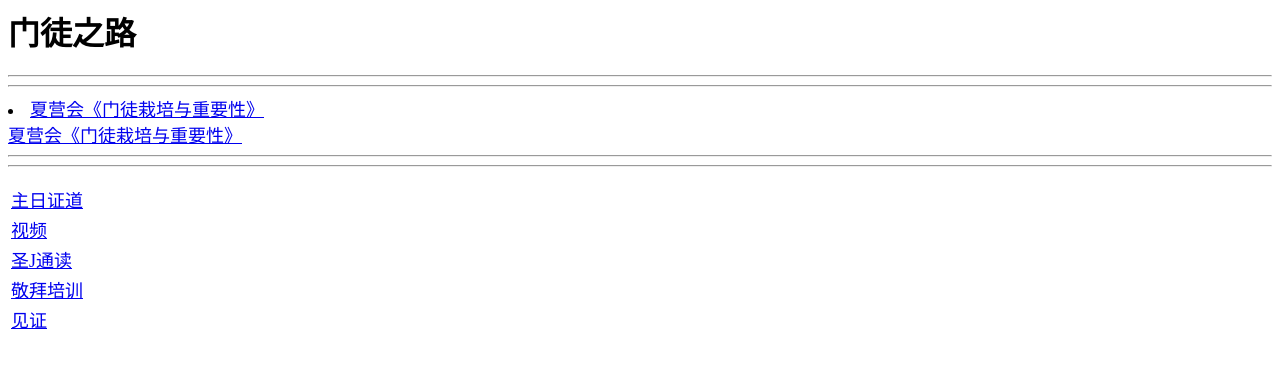
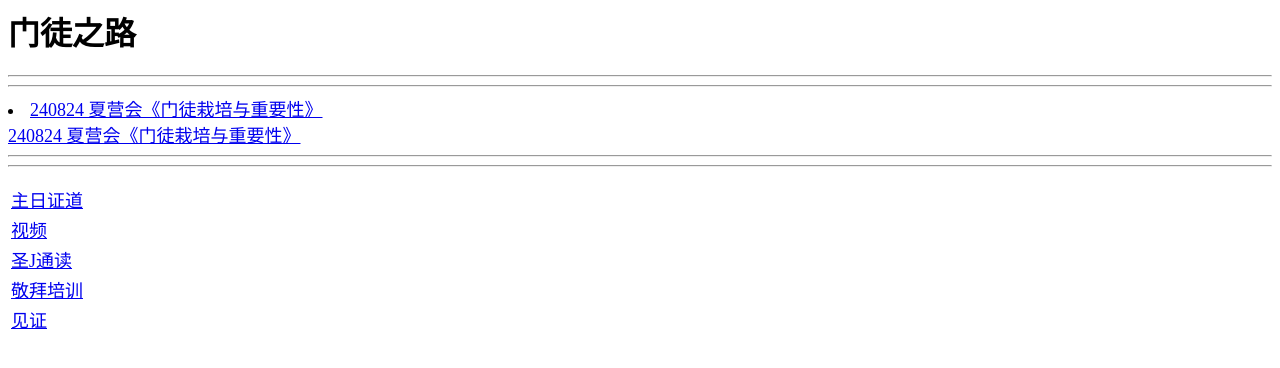
Before and after one commit to NCCChurch/disciple, a plain HTML site: page index.html in a window 1280 px wide. Drawn offline with Linux system fonts and the light colour scheme.

Commit message:
Update index.html

```diff
--- a/index.html
+++ b/index.html
@@ -10,10 +10,10 @@
 <h1>门徒之路</h1>
 
 <hr><hr>
-	<li><font size="4"><a href="./240824.html">夏营会《门徒栽培与重要性》</a></font></li>
+	<li><font size="4"><a href="./240824.html">240824 夏营会《门徒栽培与重要性》</a></font></li>
 </tr>
 <tr
-	<li><font size="4"><a href="./240824.html">夏营会《门徒栽培与重要性》</a></font></li>
+	<li><font size="4"><a href="./240824.html">240824 夏营会《门徒栽培与重要性》</a></font></li>
 
 </ul>
 
```
